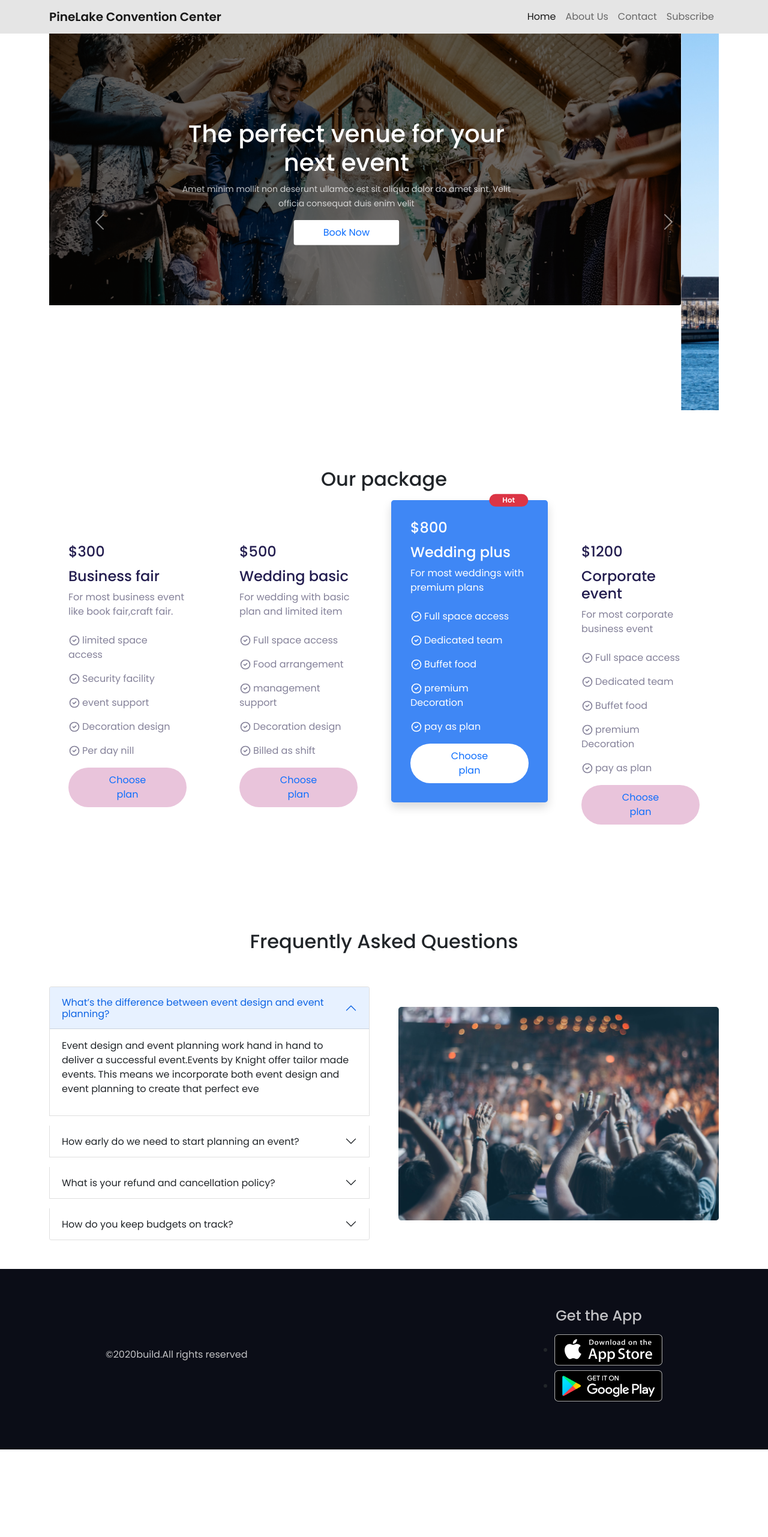
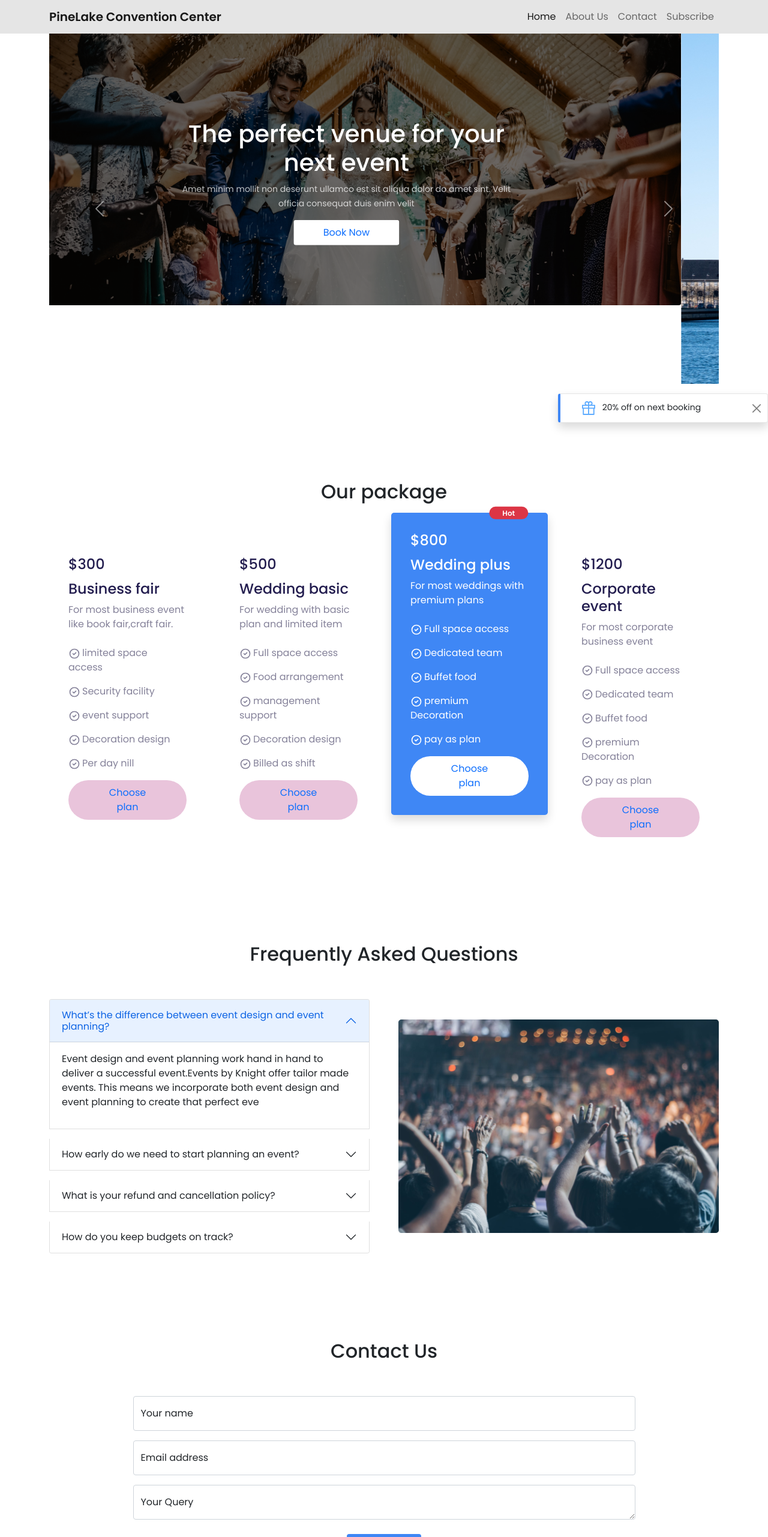
Before and after one commit to sabahashraf/convention-center, a plain HTML site: page index.html in a window 1280 px wide. Shown: the top 2563 px of the page at 60% size. Before the commit the page ends 2417 px from the top, so only its background shows below. Drawn offline with nearby package versions, Linux system fonts and the light colour scheme; a web font is replaced by a local one.

Commit message:
toast added

```diff
--- a/index.html
+++ b/index.html
@@ -53,7 +53,7 @@
             </div>
             <div class="carousel-inner">
               <div class="carousel-item active position-relative">
-                <img src="images/banner.png" class="d-block w-100" alt="banner">
+                <img src="images/banner.png" class="d-block img-fluid" alt="banner">
                 <div class="carousel-caption d-none d-md-block position-absolute top-50 start-50 translate-middle w-50">
 
                                 <h1> The perfect venue for your next event</h1>
@@ -64,7 +64,7 @@
                 </div>
               </div>
               <div class="carousel-item position-relative">
-                <img src="images/banner3.png" class="d-block w-100" alt="banner2">
+                <img src="images/banner3.png" class="d-block img-fluid" alt="banner2">
                 <div class="carousel-caption d-none d-md-block position-absolute top-50 start-50 translate-middle w-50">
                     <h1> The perfect venue for your next event</h1>
 
@@ -73,7 +73,7 @@
                 </div>
               </div>
               <div class="carousel-item position-relative">
-                <img src="images/banner.png" class="d-block w-100" alt="banner3">
+                <img src="images/banner4.png" class="d-block img-fluid" alt="banner3">
                 <div class="carousel-caption d-none d-md-block position-absolute top-50 start-50 translate-middle w-50">
                     <h1> The perfect venue for your next event</h1>
 
@@ -95,6 +95,19 @@
 </header>
 
 <main>
+    <section class="contaner ">
+    <div class=" border-left ms-auto ps-3 mt-3 toast align-items-center" role="alert" aria-live="assertive" aria-atomic="true">
+        <div class="d-flex">
+          <div class="toast-body ">
+            <svg  class="me-2 ms-2" width="22" height="23" viewBox="0 0 22 23" fill="none" xmlns="http://www.w3.org/2000/svg">
+                <path d="M21.12 5.88889H17.061C17.435 5.29444 17.655 4.58889 17.655 3.83333C17.655 1.71944 15.9528 0 13.86 0C12.7215 0 11.6958 0.511111 11 1.31667C10.3042 0.511111 9.2785 0 8.14 0C6.04725 0 4.345 1.71944 4.345 3.83333C4.345 4.58889 4.56225 5.29444 4.939 5.88889H0.88C0.39325 5.88889 0 6.28611 0 6.77778V12.3333C0 12.4556 0.099 12.5556 0.22 12.5556H1.32V22.1111C1.32 22.6028 1.71325 23 2.2 23H19.8C20.2868 23 20.68 22.6028 20.68 22.1111V12.5556H21.78C21.901 12.5556 22 12.4556 22 12.3333V6.77778C22 6.28611 21.6068 5.88889 21.12 5.88889ZM11.935 3.83333C11.935 2.76111 12.7985 1.88889 13.86 1.88889C14.9215 1.88889 15.785 2.76111 15.785 3.83333C15.785 4.90556 14.9215 5.77778 13.86 5.77778H11.935V3.83333ZM8.14 1.88889C9.2015 1.88889 10.065 2.76111 10.065 3.83333V5.77778H8.14C7.0785 5.77778 6.215 4.90556 6.215 3.83333C6.215 2.76111 7.0785 1.88889 8.14 1.88889ZM1.87 10.6667V7.77778H10.065V10.6667H1.87ZM3.19 12.5556H10.065V21.1111H3.19V12.5556ZM18.81 21.1111H11.935V12.5556H18.81V21.1111ZM20.13 10.6667H11.935V7.77778H20.13V10.6667Z" fill="#007CFF" fill-opacity="0.63"/>
+                </svg> 20% off on next booking
+         </div>
+          <button type="button" class="btn-close me-2 m-auto" data-bs-dismiss="toast" aria-label="Close"></button>
+        </div>
+      </div>
+</section>
+
     <section class="container py-5">
         <h2 class="text-center py-5">Our package</h2>
 
@@ -260,6 +273,66 @@
 
     </section>
 
+
+    <!-- ***************CONTACT US **************** -->
+</section>
+<section class="container py-5">
+    <h2 class="text-center py-5">Contact Us</h2>
+
+
+    <form class="mx-auto w-75">
+
+        <div class="form-floating mb-3">
+            <input type="text" class="form-control" id="floatingPassword" placeholder="Your name">
+            <label for="floatingPassword">Your name</label>
+          </div>
+        <div class="form-floating mb-3">
+            <input type="email" class="form-control" id="floatingInput" placeholder="name@example.com">
+            <label for="floatingInput">Email address</label>
+          </div>
+          <div class="form-floating">
+            <textarea class="form-control" placeholder="Ask your query here" id="floatingTextarea"></textarea>
+            <label for="floatingTextarea">Your Query</label>
+          </div>
+          <br>
+          <div >
+          <button class="btn blended text-white d-block mx-auto" type="submit">Submit form</button>
+        </div>
+
+
+    </form>
+
+
+
+
+
+    </section>
+
+
+
+
+
+
+
+
+
+
+
+
+
+
+
+
+
+
+
+
+
+
+
+
+
+
     <footer class="py-5 bg-footer h-100 ">
         <div class="d-flex p-3 w-75 mx-auto align-items-center">
             <p class="fs-6 opacity-75 text-white flex-grow-1">&copy;2020build.All rights reserved</p>
--- a/styles.css
+++ b/styles.css
@@ -46,3 +46,9 @@ body{
 .bg-footer{
     background-color: #0B0D17;
 }
+.toast:not(.show) {
+  display:block;
+}
+  .border-left{
+      border-left: 4px solid #3F87F5;
+  }
```
